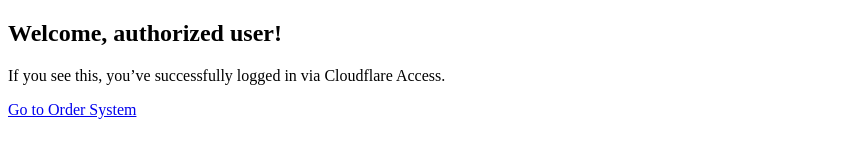
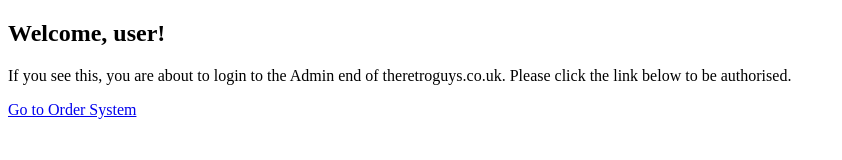
Before and after one commit to BlazeCat341234/my-website, a plain HTML site: page admin-login.html in a window 1280 px wide. Shown: the whole page, without its empty margins (0-842 px from the left). Drawn offline with Linux system fonts and the light colour scheme.

Commit message:
Update admin-login.html to be more explanatory

```diff
--- a/admin-login.html
+++ b/admin-login.html
@@ -6,8 +6,8 @@
   <title>Admin | The Retro Guys</title>
 </head>
 <body>
-  <h2>Welcome, authorized user!</h2>
-  <p>If you see this, you’ve successfully logged in via Cloudflare Access.</p>
+  <h2>Welcome, user!</h2>
+  <p>If you see this, you are about to login to the Admin end of theretroguys.co.uk. Please click the link below to be authorised.</p>
   <a href="order-system/index.html">Go to Order System</a>
 </body>
 </html>
```
